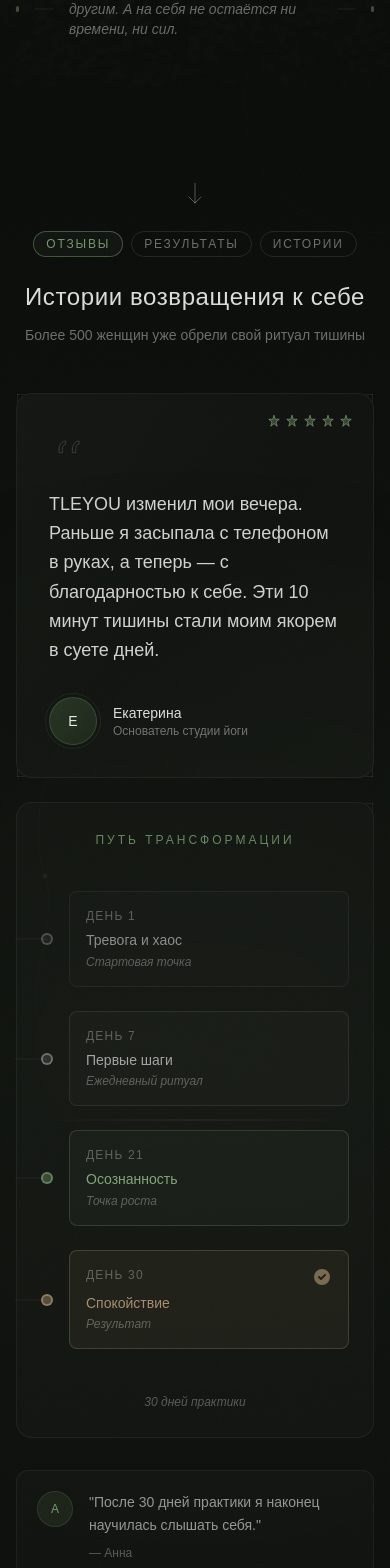
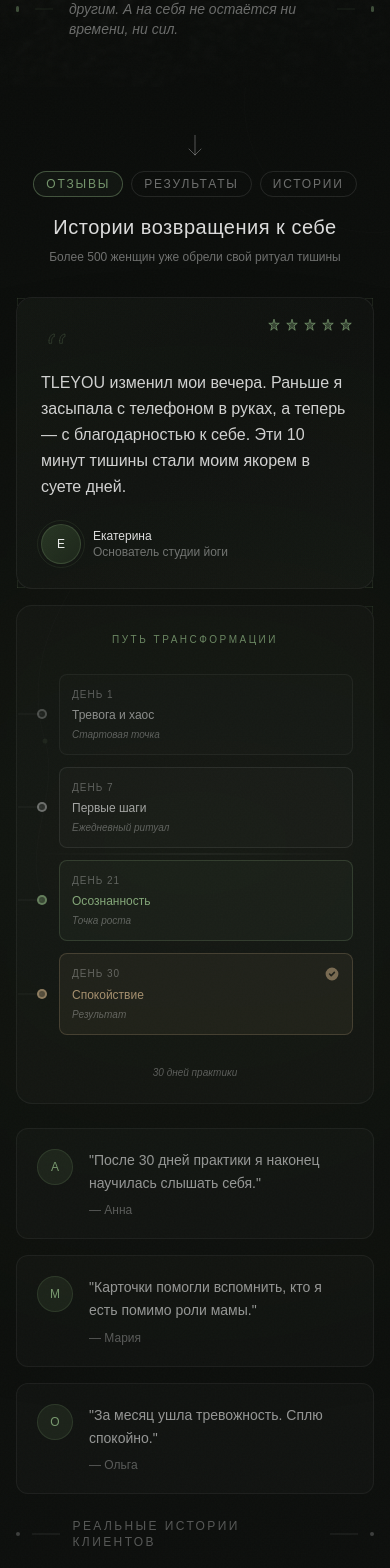
Before and after one commit to wowshopirk-lang/TLEYOU, a Next.js app: page / in a window 390 px wide. Shown: the part 2459-4027 px from the top of the page. Built offline with nearby package versions, Linux system fonts and the light colour scheme.

Commit message:
Optimize SocialProof section: fit single screen, align testimonial cards height

```diff
--- a/src/components/home/BentoSocialProof.tsx
+++ b/src/components/home/BentoSocialProof.tsx
@@ -57,15 +57,15 @@ const TransformationTimeline = () => {
   ];
 
   return (
-    <div className="relative py-6">
+    <div className="relative py-3">
       {/* Horizontal timeline line */}
       <div className="absolute top-1/2 left-0 right-0 h-px bg-gradient-to-r from-transparent via-white/10 to-transparent -translate-y-1/2" />
 
-      <div className="relative flex flex-col gap-6">
+      <div className="relative flex flex-col gap-3">
         {milestones.map((milestone, index) => (
           <motion.div
             key={index}
-            className="relative flex items-center gap-4"
+            className="relative flex items-center gap-3"
             initial={{ opacity: 0, x: -20 }}
             whileInView={{ opacity: 1, x: 0 }}
             viewport={{ once: true }}
@@ -74,36 +74,36 @@ const TransformationTimeline = () => {
             {/* Timeline marker */}
             <div className="relative flex-shrink-0">
               <div className={`
-                w-3 h-3 rounded-full border-2 transition-all duration-300
+                w-2.5 h-2.5 rounded-full border-2 transition-all duration-300
                 ${milestone.status === 'before' ? 'bg-white/5 border-white/20' : ''}
                 ${milestone.status === 'progress' ? 'bg-white/10 border-white/30' : ''}
                 ${milestone.status === 'growth' ? 'bg-[#8fb583]/30 border-[#8fb583]/50' : ''}
                 ${milestone.status === 'result' ? 'bg-[#b49b78]/40 border-[#b49b78]/60' : ''}
               `} />
               {/* Connecting line to timeline */}
-              <div className="absolute top-1/2 left-1/2 w-8 h-px bg-white/5 -translate-y-1/2 -translate-x-full" />
+              <div className="absolute top-1/2 left-1/2 w-6 h-px bg-white/5 -translate-y-1/2 -translate-x-full" />
             </div>
 
             {/* Card content */}
             <div className={`
-              flex-1 rounded-lg p-4 md:p-5 border transition-all duration-300
+              flex-1 rounded-lg p-3 border transition-all duration-300
               ${milestone.status === 'before' ? 'bg-white/[0.01] border-white/5' : ''}
               ${milestone.status === 'progress' ? 'bg-white/[0.02] border-white/8' : ''}
               ${milestone.status === 'growth' ? 'bg-[#8fb583]/[0.05] border-[#8fb583]/20' : ''}
               ${milestone.status === 'result' ? 'bg-[#b49b78]/[0.08] border-[#b49b78]/25' : ''}
             `}>
-              <div className="flex items-start justify-between gap-2 mb-2">
-                <span className="text-xs md:text-sm uppercase tracking-widest text-white/30 font-medium">
+              <div className="flex items-start justify-between gap-2 mb-1.5">
+                <span className="text-[10px] md:text-xs uppercase tracking-widest text-white/30 font-medium">
                   {milestone.day}
                 </span>
                 {milestone.status === 'result' && (
-                  <svg className="w-5 h-5 text-[#b49b78]/60 flex-shrink-0" fill="currentColor" viewBox="0 0 20 20">
+                  <svg className="w-4 h-4 text-[#b49b78]/60 flex-shrink-0" fill="currentColor" viewBox="0 0 20 20">
                     <path fillRule="evenodd" d="M10 18a8 8 0 100-16 8 8 0 000 16zm3.707-9.293a1 1 0 00-1.414-1.414L9 10.586 7.707 9.293a1 1 0 00-1.414 1.414l2 2a1 1 0 001.414 0l4-4z" clipRule="evenodd" />
                   </svg>
                 )}
               </div>
               <h4 className={`
-                text-sm md:text-base font-medium mb-1 leading-tight
+                text-xs md:text-sm font-medium mb-1 leading-tight
                 ${milestone.status === 'before' ? 'text-white/50' : ''}
                 ${milestone.status === 'progress' ? 'text-white/60' : ''}
                 ${milestone.status === 'growth' ? 'text-[#8fb583]/90' : ''}
@@ -111,7 +111,7 @@ const TransformationTimeline = () => {
               `}>
                 {milestone.title}
               </h4>
-              <p className="text-xs md:text-sm text-white/30 italic">
+              <p className="text-[10px] md:text-xs text-white/30 italic">
                 {milestone.description}
               </p>
             </div>
@@ -152,7 +152,7 @@ const PillTag = ({ children, active = false }: { children: React.ReactNode; acti
 
 export default function BentoSocialProof() {
   return (
-    <section className="relative py-24 md:py-32 overflow-hidden">
+    <section className="relative py-12 md:py-16 overflow-hidden min-h-screen flex items-center">
       {/* Background */}
       <div className="absolute inset-0 z-0">
         <div className="absolute inset-0 bg-gradient-to-b from-[#0a0c0a] via-[#0f120e] to-[#0c0e0c]" />
@@ -194,36 +194,36 @@ export default function BentoSocialProof() {
       <div className="relative z-[5] max-w-5xl mx-auto px-4 sm:px-6 lg:px-8">
         {/* Header */}
         <motion.div
-          className="text-center mb-12 md:mb-16"
+          className="text-center mb-8"
           initial={{ opacity: 0, y: 20 }}
           whileInView={{ opacity: 1, y: 0 }}
           viewport={{ once: true }}
           transition={{ duration: 0.8 }}
         >
           {/* Down arrow */}
-          <div className="flex justify-center mb-6">
+          <div className="flex justify-center mb-3">
             <svg width="20" height="24" viewBox="0 0 20 24" fill="none">
               <path d="M10 0 L10 20 M4 14 L10 20 L16 14" stroke="rgba(255,255,255,0.3)" strokeWidth="1" strokeLinecap="round" strokeLinejoin="round" />
             </svg>
           </div>
 
           {/* Pill tags */}
-          <div className="flex flex-wrap items-center justify-center gap-2 mb-6">
+          <div className="flex flex-wrap items-center justify-center gap-2 mb-4">
             <PillTag active>ОТЗЫВЫ</PillTag>
             <PillTag>РЕЗУЛЬТАТЫ</PillTag>
             <PillTag>ИСТОРИИ</PillTag>
           </div>
 
-          <h2 className="text-2xl md:text-3xl lg:text-4xl font-heading font-light text-white/85 tracking-wide mb-3">
+          <h2 className="text-xl md:text-2xl lg:text-3xl font-heading font-light text-white/85 tracking-wide mb-2">
             Истории возвращения к себе
           </h2>
-          <p className="text-sm text-white/40 max-w-md mx-auto">
+          <p className="text-xs md:text-sm text-white/40 max-w-md mx-auto">
             Более 500 женщин уже обрели свой ритуал тишины
           </p>
         </motion.div>
 
         {/* Main grid */}
-        <div className="grid grid-cols-1 lg:grid-cols-3 gap-6 md:gap-8">
+        <div className="grid grid-cols-1 lg:grid-cols-3 gap-4 md:gap-6">
           {/* Main Testimonial - spans 2 cols */}
           <motion.div
             className="lg:col-span-2"
@@ -232,7 +232,7 @@ export default function BentoSocialProof() {
             viewport={{ once: true }}
             transition={{ duration: 0.8 }}
           >
-            <div className="relative bg-white/[0.02] border border-white/[0.06] rounded-2xl p-8 md:p-10 h-full">
+            <div className="relative bg-white/[0.02] border border-white/[0.06] rounded-2xl p-6 md:p-8 h-full">
               {/* Corner decorations */}
               <div className="absolute top-0 left-0 w-6 h-6">
                 <svg viewBox="0 0 24 24" fill="none" className="w-full h-full">
@@ -268,25 +268,25 @@ export default function BentoSocialProof() {
               </div>
 
               {/* Quote icon */}
-              <div className="w-10 h-10 text-[#8fb583]/30 mb-6">
+              <div className="w-8 h-8 text-[#8fb583]/30 mb-4">
                 <QuoteIcon />
               </div>
 
               {/* Quote text */}
-              <p className="text-lg md:text-xl font-heading font-light text-white/80 leading-relaxed mb-8 max-w-2xl relative z-10">
+              <p className="text-base md:text-lg font-heading font-light text-white/80 leading-relaxed mb-6 max-w-2xl relative z-10">
                 {mainTestimonial.text}
               </p>
 
               {/* Author */}
-              <div className="flex items-center gap-4 relative z-10">
+              <div className="flex items-center gap-3 relative z-10">
                 <div className="relative">
-                  <div className="w-12 h-12 rounded-full bg-gradient-to-br from-[#4a6741]/40 to-[#3a5232]/30 flex items-center justify-center text-white/90 text-sm font-medium border border-[#8fb583]/20">
+                  <div className="w-10 h-10 rounded-full bg-gradient-to-br from-[#4a6741]/40 to-[#3a5232]/30 flex items-center justify-center text-white/90 text-xs font-medium border border-[#8fb583]/20">
                     {mainTestimonial.avatar}
                   </div>
                   <div className="absolute -inset-1 rounded-full border border-[#8fb583]/10" />
                 </div>
                 <div>
-                  <p className="text-sm font-medium text-white/85">{mainTestimonial.name}</p>
+                  <p className="text-xs md:text-sm font-medium text-white/85">{mainTestimonial.name}</p>
                   <p className="text-xs text-white/40">{mainTestimonial.role}</p>
                 </div>
               </div>
@@ -300,21 +300,21 @@ export default function BentoSocialProof() {
             viewport={{ once: true }}
             transition={{ duration: 0.8, delay: 0.2 }}
           >
-            <div className="relative bg-white/[0.02] border border-white/[0.05] rounded-2xl p-6 h-full">
+            <div className="relative bg-white/[0.02] border border-white/[0.05] rounded-2xl p-5 h-full">
               <div className="absolute top-0 right-0 w-5 h-5">
                 <svg viewBox="0 0 20 20" fill="none" className="w-full h-full">
                   <path d="M12 0 L20 0 L20 8" stroke="rgba(143,181,131,0.2)" strokeWidth="1" fill="none" />
                 </svg>
               </div>
 
-              <div className="text-center mb-4">
-                <span className="text-xs md:text-sm uppercase tracking-[0.25em] text-[#8fb583]/70">Путь трансформации</span>
+              <div className="text-center mb-3">
+                <span className="text-[10px] md:text-xs uppercase tracking-[0.25em] text-[#8fb583]/70">Путь трансформации</span>
               </div>
 
               <TransformationTimeline />
 
-              <div className="text-center mt-4">
-                <span className="text-xs text-white/30 italic">30 дней практики</span>
+              <div className="text-center mt-3">
+                <span className="text-[10px] text-white/30 italic">30 дней практики</span>
               </div>
             </div>
           </motion.div>
@@ -322,7 +322,7 @@ export default function BentoSocialProof() {
 
         {/* Small testimonials row */}
         <motion.div
-          className="mt-8 grid grid-cols-1 md:grid-cols-3 gap-4"
+          className="mt-6 grid grid-cols-1 md:grid-cols-3 gap-4"
           initial={{ opacity: 0, y: 20 }}
           whileInView={{ opacity: 1, y: 0 }}
           viewport={{ once: true }}
@@ -331,21 +331,21 @@ export default function BentoSocialProof() {
           {testimonials.map((testimonial, index) => (
             <motion.div
               key={testimonial.name}
-              className="group"
+              className="group h-full"
               initial={{ opacity: 0, y: 10 }}
               whileInView={{ opacity: 1, y: 0 }}
               viewport={{ once: true }}
               transition={{ duration: 0.5, delay: 0.5 + index * 0.1 }}
             >
-              <div className="relative bg-white/[0.02] border border-white/[0.05] rounded-xl p-5 transition-all duration-500 hover:bg-white/[0.04] hover:border-[#8fb583]/15">
+              <div className="relative bg-white/[0.02] border border-white/[0.05] rounded-xl p-5 h-full transition-all duration-500 hover:bg-white/[0.04] hover:border-[#8fb583]/15 flex flex-col">
                 <div className="absolute inset-0 rounded-xl bg-gradient-to-br from-[#8fb583]/0 to-[#8fb583]/0 group-hover:from-[#8fb583]/[0.03] group-hover:to-transparent transition-all duration-500 opacity-0 group-hover:opacity-100" />
 
-                <div className="relative z-10 flex gap-4">
+                <div className="relative z-10 flex gap-4 flex-1">
                   <div className="w-9 h-9 rounded-full bg-[#4a6741]/20 border border-[#8fb583]/15 flex items-center justify-center text-[#8fb583]/80 text-xs font-medium flex-shrink-0 group-hover:border-[#8fb583]/30 transition-colors duration-500">
                     {testimonial.avatar}
                   </div>
-                  <div className="flex-1 min-w-0">
-                    <p className="text-sm text-white/55 leading-relaxed mb-2 group-hover:text-white/70 transition-colors duration-500">
+                  <div className="flex-1 min-w-0 flex flex-col">
+                    <p className="text-sm text-white/55 leading-relaxed mb-2 group-hover:text-white/70 transition-colors duration-500 flex-1">
                       &quot;{testimonial.text}&quot;
                     </p>
                     <p className="text-xs text-white/30">— {testimonial.name}</p>
@@ -358,7 +358,7 @@ export default function BentoSocialProof() {
 
         {/* Bottom annotation */}
         <motion.div
-          className="mt-10 flex items-center justify-center gap-3"
+          className="mt-6 flex items-center justify-center gap-3"
           initial={{ opacity: 0 }}
           whileInView={{ opacity: 1 }}
           viewport={{ once: true }}
@@ -366,7 +366,7 @@ export default function BentoSocialProof() {
         >
           <div className="w-1 h-1 rounded-full bg-white/20" />
           <svg width="30" height="2"><line x1="0" y1="1" x2="30" y2="1" stroke="rgba(255,255,255,0.1)" strokeWidth="1" /></svg>
-          <span className="text-xs md:text-sm uppercase tracking-[0.2em] text-white/30">Реальные истории клиентов</span>
+          <span className="text-xs uppercase tracking-[0.2em] text-white/30">Реальные истории клиентов</span>
           <svg width="30" height="2"><line x1="0" y1="1" x2="30" y2="1" stroke="rgba(255,255,255,0.1)" strokeWidth="1" /></svg>
           <div className="w-1 h-1 rounded-full bg-white/20" />
         </motion.div>
```
